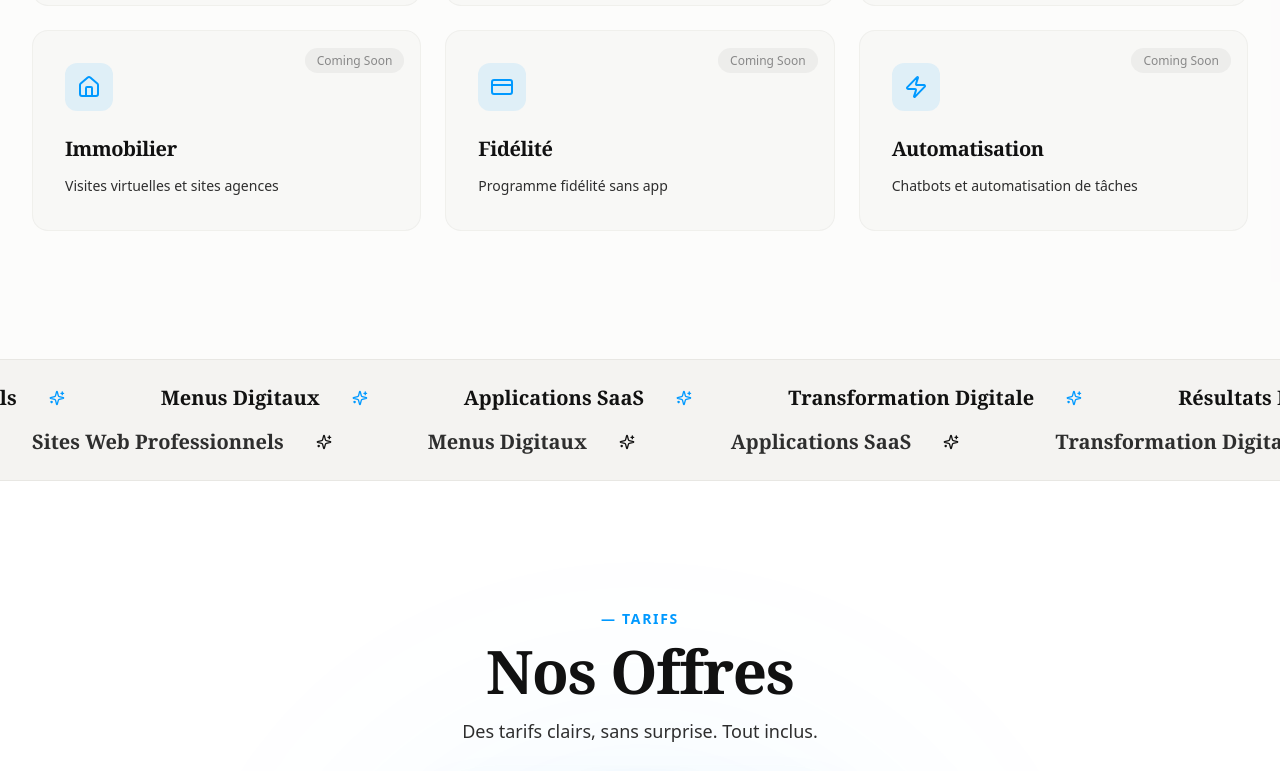
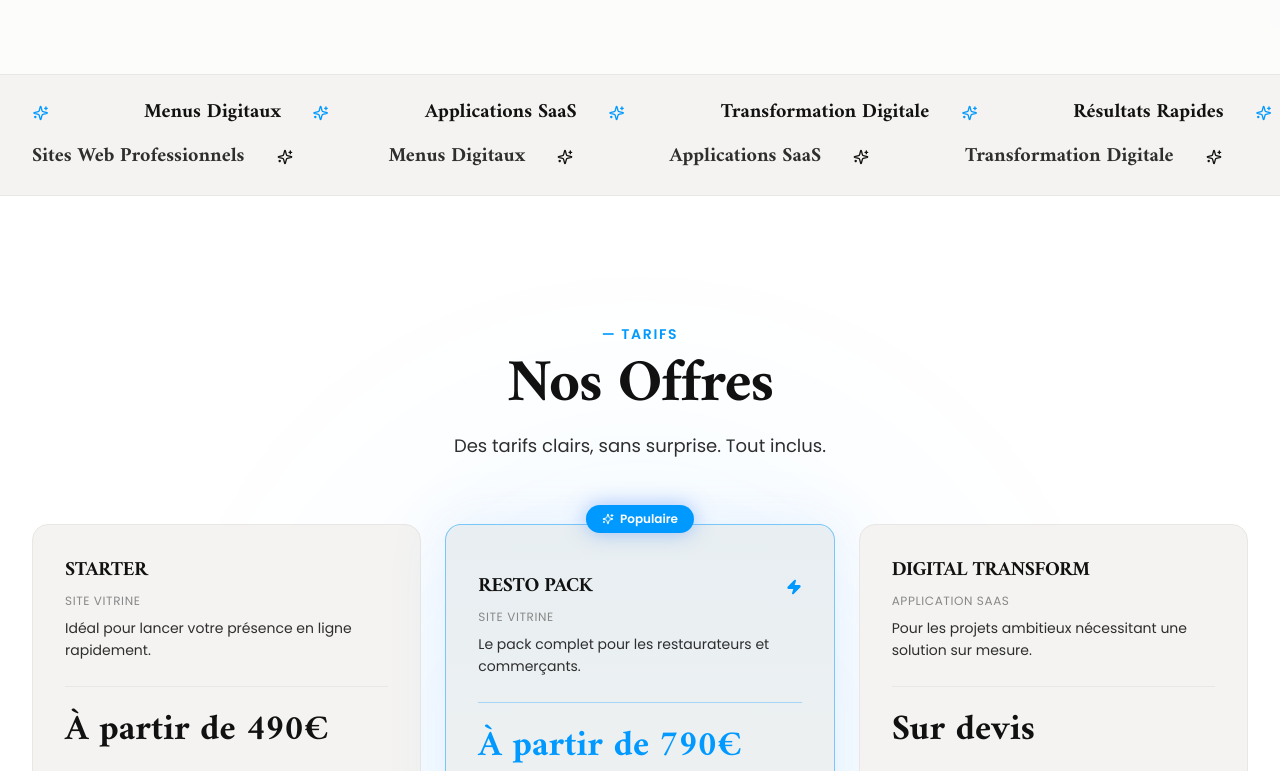
Before and after one commit to jahirlpro-fr/PORTFOLIO_LVN, a Next.js app: page / in a window 1280 px wide. Shown: the part 6069-6840 px from the top of the page. Built offline with nearby package versions, Linux system fonts and the light colour scheme.

Commit message:
Edit /src/styles/globals.css

```diff
--- a/src/styles/globals.css
+++ b/src/styles/globals.css
@@ -1,9 +1,10 @@
+/* ── GOOGLE FONTS ── */
+@import url('https://fonts.googleapis.com/css2?family=Amiri:ital,wght@0,400;0,700;1,400;1,700&family=Poppins:wght@300;400;500;600;700&display=swap');
+
 @tailwind base;
 @tailwind components;
 @tailwind utilities;
 
-/* ── GOOGLE FONTS ── */
-@import url('https://fonts.googleapis.com/css2?family=Amiri:ital,wght@0,400;0,700;1,400;1,700&family=Poppins:wght@300;400;500;600;700&display=swap');
 
 /* ── CSS VARIABLES ── */
 :root {
```
